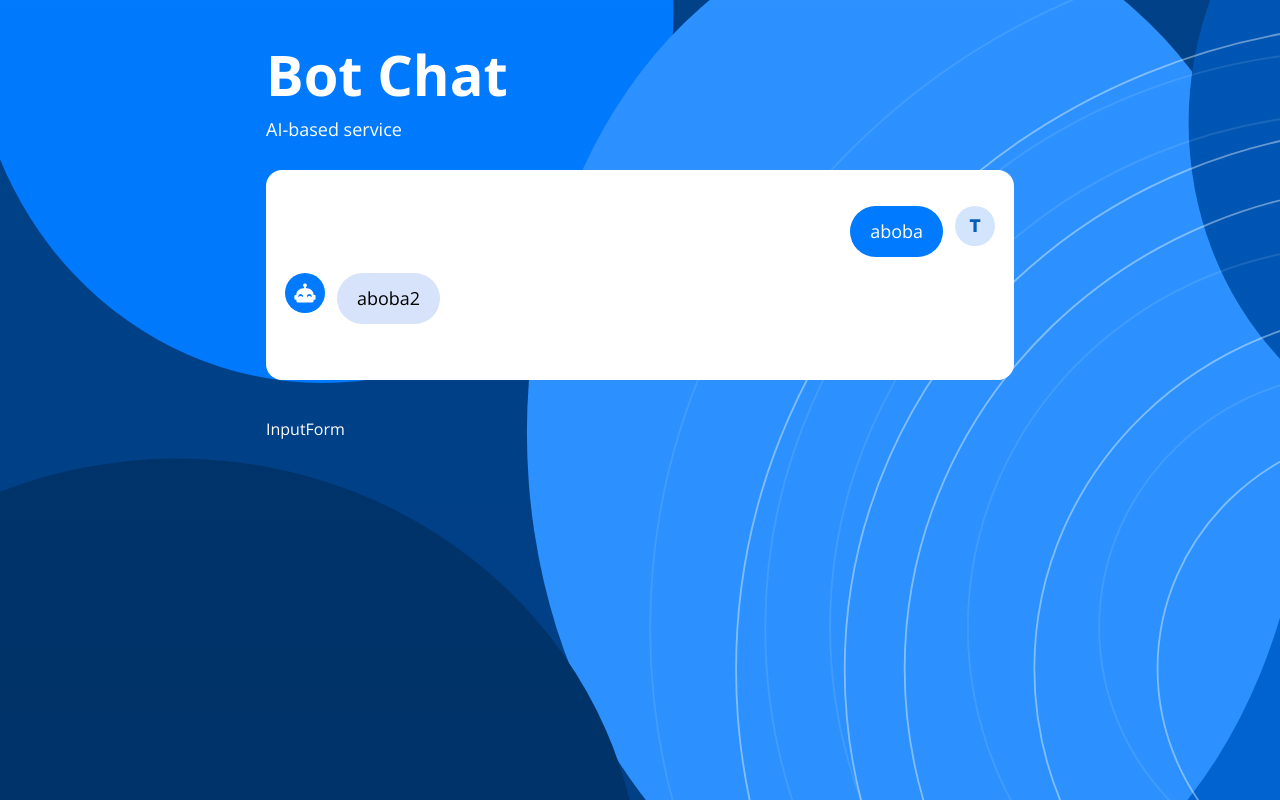
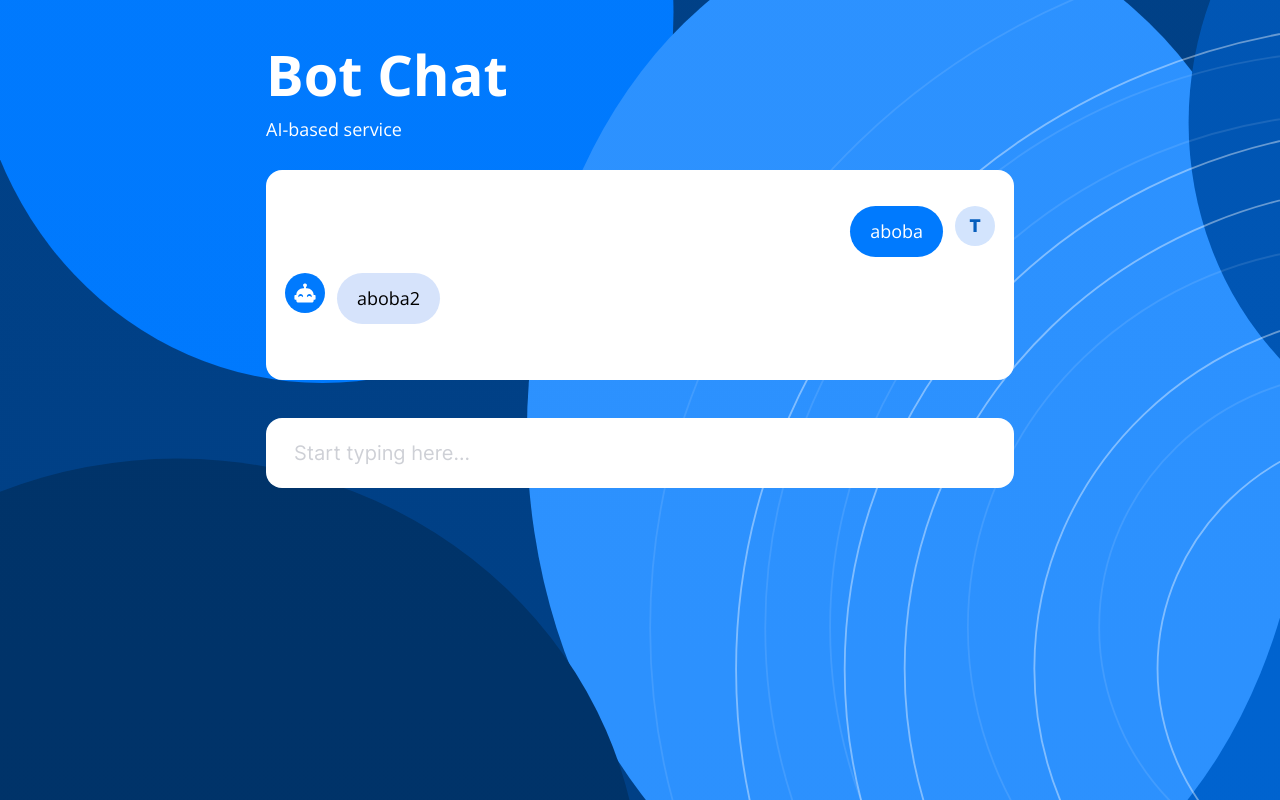
Before and after one commit to reversoid/test-react-chatbot, a React (Vite) app: page / in a window 1280 px wide. Built offline with nearby package versions, Linux system fonts and the light colour scheme.

Commit message:
Implement input

```diff
--- a/src/features/send-message/ui/InputForm.tsx
+++ b/src/features/send-message/ui/InputForm.tsx
@@ -1,9 +1,10 @@
 import { FC } from "react";
+import { Input } from "../../../shared/ui/Input/Input";
 
 export interface InputFormProps {
   onSendMessage?: (message: string) => void;
 }
 
 export const InputForm: FC<InputFormProps> = () => {
-  return <div>InputForm</div>;
+  return <Input type="text" placeholder="Start typing here..." />
 };
--- /dev/null
+++ b/src/shared/ui/Input/Input.tsx
@@ -0,0 +1,15 @@
+import { InputHTMLAttributes, forwardRef } from "react";
+import styles from "./styles.module.scss";
+import { classNames } from "../../utils/classnames";
+
+export interface InputProps extends InputHTMLAttributes<HTMLInputElement> {}
+
+export const Input = forwardRef<HTMLInputElement, InputProps>((props, ref) => {
+  return (
+    <input
+      {...props}
+      className={classNames(styles.input, props.className)}
+      ref={ref}
+    />
+  );
+});
--- /dev/null
+++ b/src/shared/ui/Input/styles.module.scss
@@ -0,0 +1,12 @@
+.input {
+  background-color: white;
+  padding: 1.25rem 1.75rem;
+  border-radius: 1rem;
+  font-family: "Inter";
+  font-size: 1.25rem;
+  line-height: 1.5;
+  color: black;
+  &::placeholder {
+    color: #ced0d6;
+  }
+}
```
Also changed, not shown: src/shared/ui/Input.tsx (deleted, +0 -7 lines).
